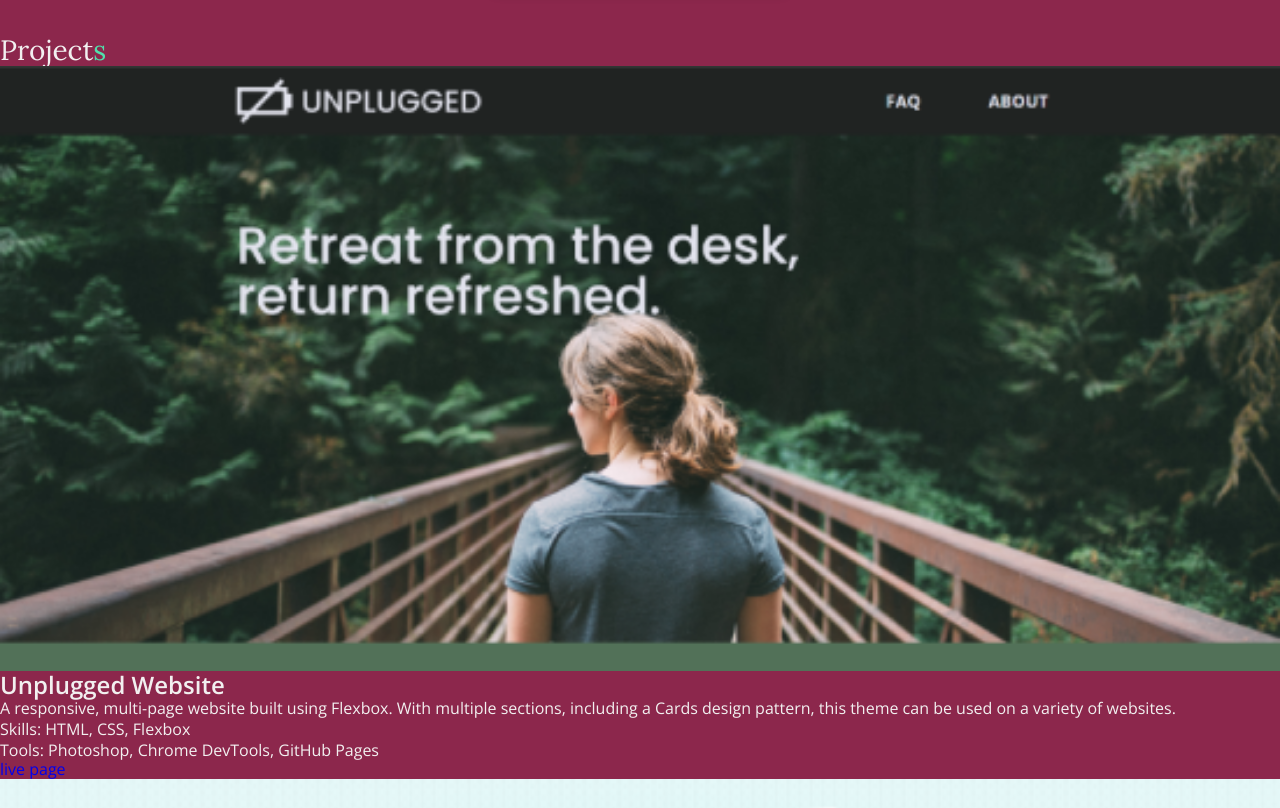
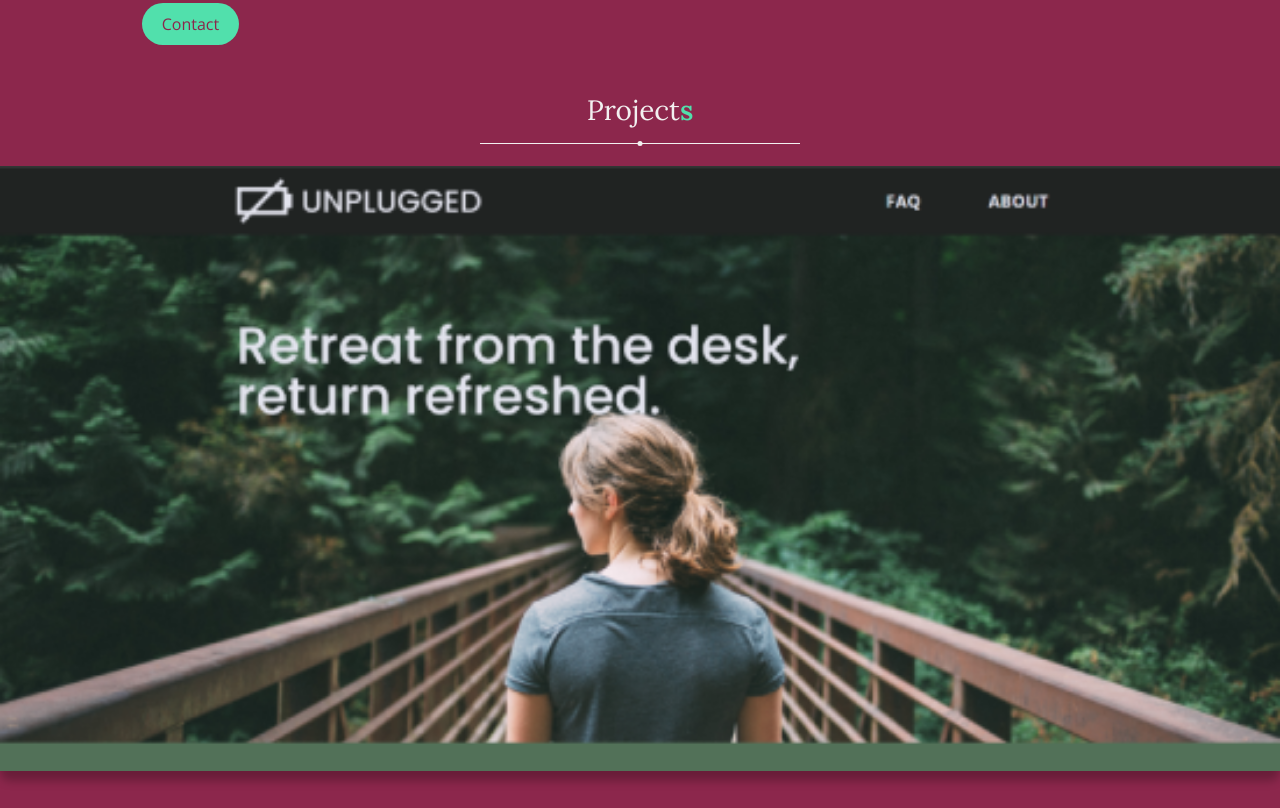
Before and after one commit to Doileo/portfolio, a website built with Parcel: page index.html in a window 1280 px wide. Shown: the part 836-1644 px from the top of the page. Built offline with nearby package versions, Linux system fonts and the light colour scheme.

Commit message:
Added style for home and portfolio section

```diff
--- a/css/main.css
+++ b/css/main.css
@@ -143,6 +143,11 @@ h4 {
   font-size: 1.25rem;
 }
 
+h3,
+h4 {
+  font-family: 'Lora', serif;
+}
+
 p {
   color: #F2F0F0;
   font-size: 1rem;
@@ -226,7 +231,7 @@ footer {
   background: #F2F0F0;
 }
 
-/* home section */
+/* ------------------------ Main Section ---------------------------------- */
 
 .home {
   width: 100%;
@@ -237,7 +242,7 @@ footer {
   display: flex;
   align-items: center;
   justify-content: center;
-  flex-direction: column;
+  flex-direction: column-reverse;
   position: relative;
 }
 
@@ -296,6 +301,87 @@ footer {
   border-radius: 10px;
   box-shadow: 0 10px 10px rgba(0, 0, 0, 0.25);
 }
+
+/*  -------------------- portfolio --------------------------  */
+#project-section {
+  text-align: center;
+}
+.portfolio {
+  padding: 50px 10vw;
+}
+
+.portfolio .project-wrapper {
+  display: flex;
+  justify-content: center;
+  align-items: flex-start;
+  flex-flow: row wrap;
+}
+
+.heading {
+  text-align: center;
+  font-weight: 500;
+  font-size: 1.75rem;
+  text-transform: capitalize;
+  padding-top: 60px;
+}
+
+.seperator {
+  width: 25%;
+  margin: 20px auto;
+  position: relative;
+}
+
+.project-piece {
+  width: 100%;
+  display: flex;
+  justify-content: center;
+  flex-direction: column;
+  align-items: center;
+}
+
+
+.project-piece figure {
+  width: 100%;
+  margin: 20px 0 40px 0;
+  border-radius: 10px;
+  box-shadow: 0 10px 10px rgba(0, 0, 0, 0.25);
+}
+
+h3 {
+  text-align: center;
+  margin: 0 0 40px 0;
+}
+
+.project-description {
+  width: 100%;
+  text-align: left;
+  line-height: 1.5em;
+  margin: 0 0 30px 0;
+}
+
+span {
+  font-weight: bold;
+  text-align: left;
+}
+
+.project-link {
+  padding: 10px 20px;
+  text-decoration: none;
+  border-radius: 50px;
+  background:#51E0AC;
+  color:#8C274C;
+  text-transform: capitalize;
+  border: none;
+  margin: 40px 0 60px 0;
+}
+
+
+
+
+
+
+
+
 
 
 
```
